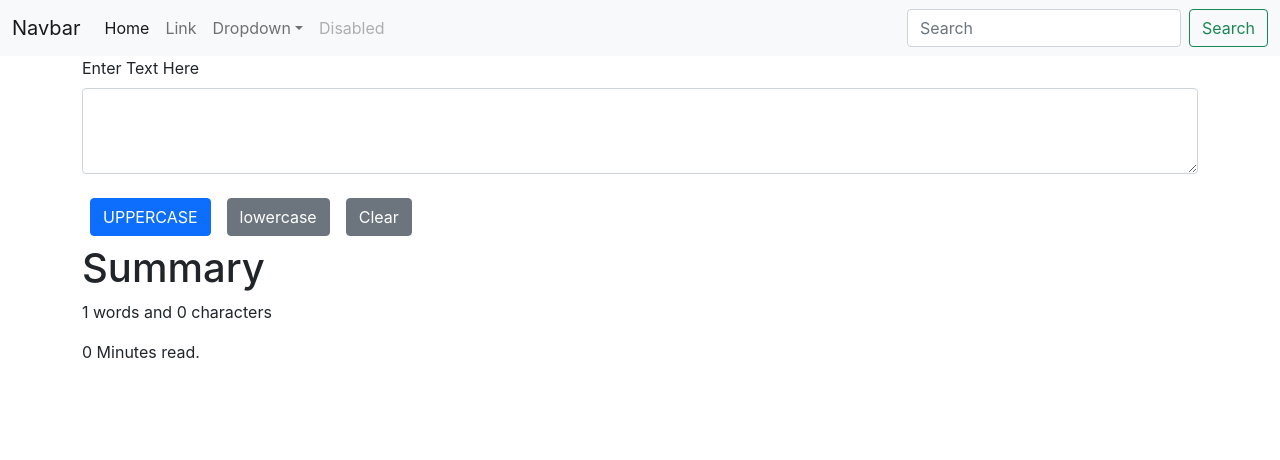
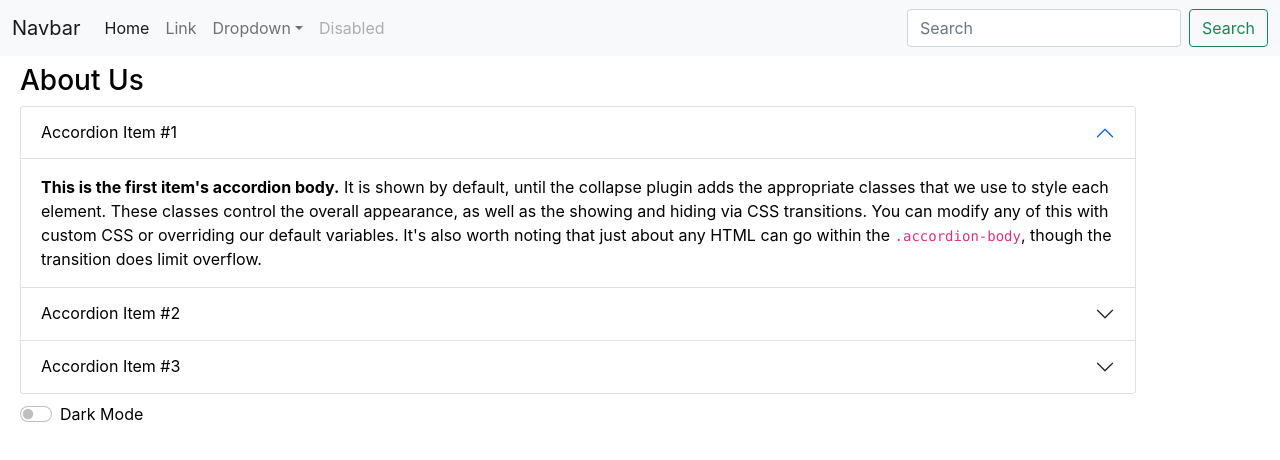
Before and after one commit to Neeraj1005/react-course-learning, a React (Create React App) app: page / in a window 1280 px wide. Shown: the top 460 px of the page. Built offline with nearby package versions, Linux system fonts and the light colour scheme.

Commit message:
toggle dark-light added

```diff
--- a/src/App.js
+++ b/src/App.js
@@ -1,13 +1,13 @@
-import Form from "./components/Form";
+import About from "./components/About";
+// import Form from "./components/Form";
 import Navbar from "./components/Navbar";
 
 function App() {
   return (
     <>
       <Navbar />
-      <div className="container">
-        <Form />
-      </div>
+      {/* <Form /> */}
+      <About />
     </>
   );
 }
--- /dev/null
+++ b/src/components/About.js
@@ -0,0 +1,146 @@
+import React, { useState } from "react";
+
+export default function About() {
+  const [myStyle, setMyStyle] = useState({
+    color: "black",
+    backgroundColor: "white",
+  });
+
+  const [btnText, setBtnText] = useState("Dark Mode");
+
+  const toggleStyle = () => {
+    if (myStyle.color === "black") {
+      setMyStyle({
+        color: "white",
+        backgroundColor: "black",
+        border: "2px solid white",
+      });
+      setBtnText("Light Mode");
+    } else {
+      setMyStyle({
+        color: "black",
+        backgroundColor: "white",
+      });
+      setBtnText("Dark Mode");
+    }
+  };
+  return (
+    <div className="container m-2" style={myStyle}>
+      <h3>About Us</h3>
+      <div className="accordion" id="accordionExample">
+        <div className="accordion-item">
+          <h2 className="accordion-header" id="headingOne">
+            <button
+              className="accordion-button"
+              type="button"
+              data-bs-toggle="collapse"
+              data-bs-target="#collapseOne"
+              aria-expanded="true"
+              aria-controls="collapseOne"
+              style={myStyle}
+            >
+              Accordion Item #1
+            </button>
+          </h2>
+          <div
+            id="collapseOne"
+            className="accordion-collapse collapse show"
+            aria-labelledby="headingOne"
+            data-bs-parent="#accordionExample"
+            style={myStyle}
+          >
+            <div className="accordion-body">
+              <strong>This is the first item's accordion body.</strong> It is
+              shown by default, until the collapse plugin adds the appropriate
+              classes that we use to style each element. These classes control
+              the overall appearance, as well as the showing and hiding via CSS
+              transitions. You can modify any of this with custom CSS or
+              overriding our default variables. It's also worth noting that just
+              about any HTML can go within the <code>.accordion-body</code>,
+              though the transition does limit overflow.
+            </div>
+          </div>
+        </div>
+        <div className="accordion-item">
+          <h2 className="accordion-header" id="headingTwo">
+            <button
+              className="accordion-button collapsed"
+              type="button"
+              data-bs-toggle="collapse"
+              data-bs-target="#collapseTwo"
+              aria-expanded="false"
+              aria-controls="collapseTwo"
+              style={myStyle}
+            >
+              Accordion Item #2
+            </button>
+          </h2>
+          <div
+            id="collapseTwo"
+            className="accordion-collapse collapse"
+            aria-labelledby="headingTwo"
+            data-bs-parent="#accordionExample"
+            style={myStyle}
+          >
+            <div className="accordion-body">
+              <strong>This is the second item's accordion body.</strong> It is
+              hidden by default, until the collapse plugin adds the appropriate
+              classes that we use to style each element. These classes control
+              the overall appearance, as well as the showing and hiding via CSS
+              transitions. You can modify any of this with custom CSS or
+              overriding our default variables. It's also worth noting that just
+              about any HTML can go within the <code>.accordion-body</code>,
+              though the transition does limit overflow.
+            </div>
+          </div>
+        </div>
+        <div className="accordion-item">
+          <h2 className="accordion-header" id="headingThree">
+            <button
+              className="accordion-button collapsed"
+              type="button"
+              data-bs-toggle="collapse"
+              data-bs-target="#collapseThree"
+              aria-expanded="false"
+              aria-controls="collapseThree"
+              style={myStyle}
+            >
+              Accordion Item #3
+            </button>
+          </h2>
+          <div
+            id="collapseThree"
+            className="accordion-collapse collapse"
+            aria-labelledby="headingThree"
+            data-bs-parent="#accordionExample"
+            style={myStyle}
+          >
+            <div className="accordion-body">
+              <strong>This is the third item's accordion body.</strong> It is
+              hidden by default, until the collapse plugin adds the appropriate
+              classes that we use to style each element. These classes control
+              the overall appearance, as well as the showing and hiding via CSS
+              transitions. You can modify any of this with custom CSS or
+              overriding our default variables. It's also worth noting that just
+              about any HTML can go within the <code>.accordion-body</code>,
+              though the transition does limit overflow.
+            </div>
+          </div>
+        </div>
+      </div>
+      <div className="my-2">
+        <div className="form-check form-switch">
+          <input
+            className="form-check-input"
+            type="checkbox"
+            id="flexSwitchCheckChecked"
+            onClick={toggleStyle}
+          />
+          <label className="form-check-label" htmlFor="flexSwitchCheckChecked">
+            {btnText}
+          </label>
+        </div>
+      </div>
+    </div>
+  );
+}
--- a/src/components/Form.js
+++ b/src/components/Form.js
@@ -8,7 +8,7 @@ export default function Form() {
     setText(e.target.value)
   }
   return (
-    <>
+    <div className="container">
       <div className="mb-3">
         <label htmlFor="texareaBox" className="form-label">
           Enter Text Here
@@ -33,6 +33,6 @@ export default function Form() {
         <p>{Math.floor(0.008 * text.split(' ').length)} Minutes read.</p>
         <p>{text}</p>
       </div>
-    </>
+    </div>
   );
 }
```
